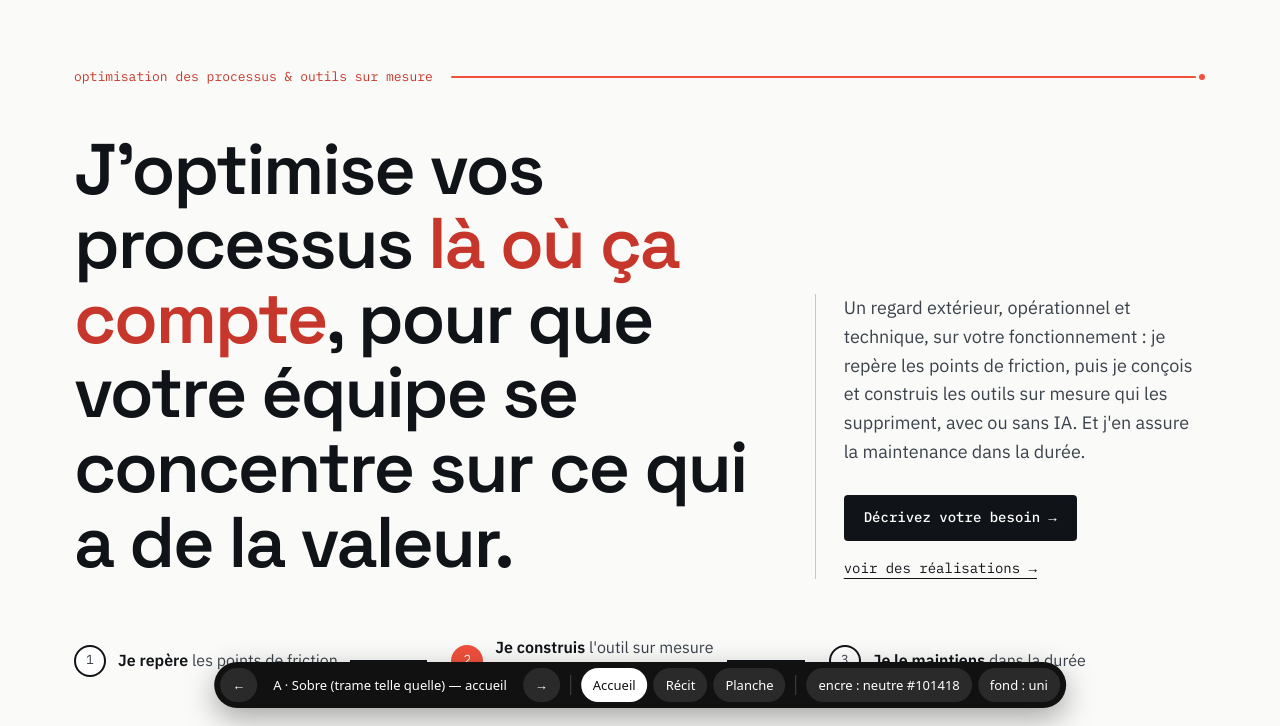
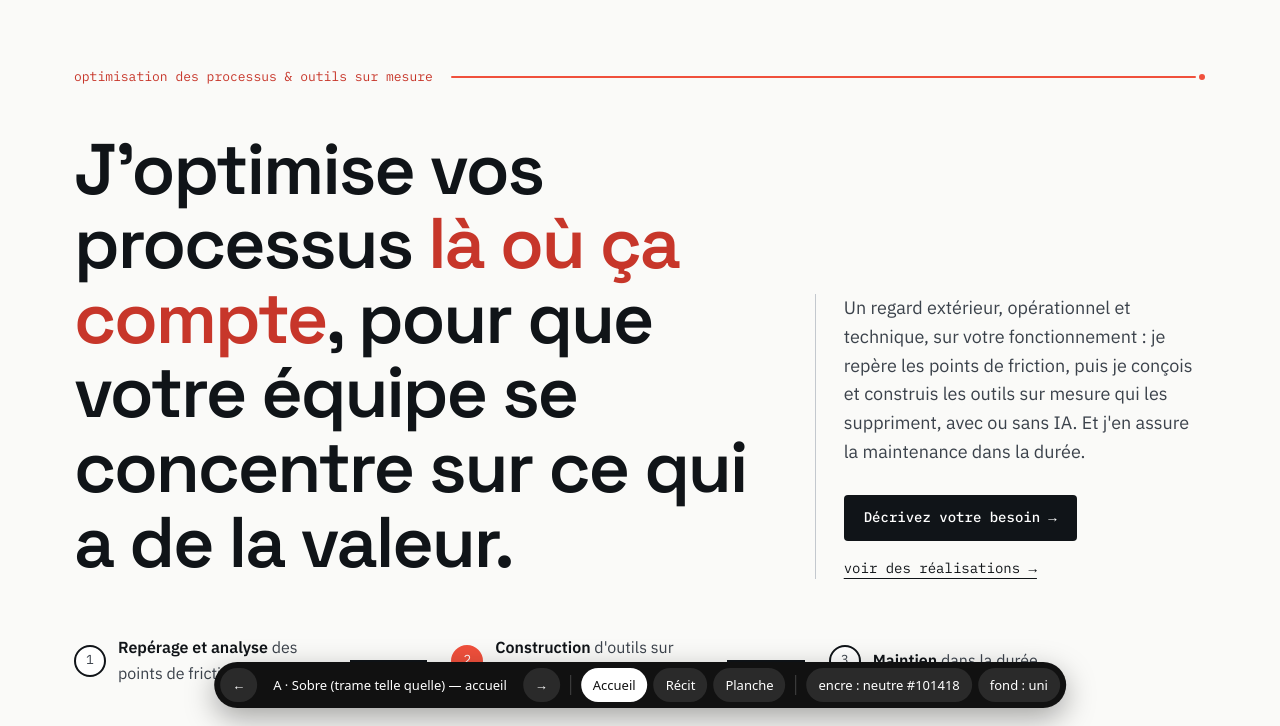
Before and after one commit to henritouchard/henritouchard, a plain HTML site: page prototypes/palette-typo/index.html in a window 1280 px wide. Shown: the part 74-800 px from the top of the page. Drawn offline with Linux system fonts and the light colour scheme.

Commit message:
Prototype : fil du héros sans verbe, surtitre du héros agrandi

```diff
--- a/prototypes/palette-typo/index.html
+++ b/prototypes/palette-typo/index.html
@@ -301,6 +301,7 @@ button{font:inherit;cursor:pointer}
 
 /* E : petit texte jamais en corail sur l'encre (lisibilité, daltonisme) ; le corail reste au filet, au point, aux boutons */
 .pE .surt{color:var(--ink-2)}
+.pE .hero .surt{font-size:15px;letter-spacing:.01em}
 /* dégradé léger sur les bandes encre (?grad=1) */
 body.grad.pD .hero,body.grad.pD .final{background:radial-gradient(ellipse 80% 110% at 100% 0%,#1F2731 0%,#101418 65%)}
 body.grad.pD .nav{background:#101418}
@@ -485,9 +486,9 @@ const accueil = () => `${navBar('accueil')}<main>
         <div class="btns"><a class="cta" href="#" data-brief>Décrivez votre besoin</a><a class="more" href="?page=recit" data-go="recit">voir des réalisations →</a></div></aside>
     </div>
     <ol class="chain">
-      <li><span class="dot">1</span><span><b>Je repère</b> les points de friction</span></li>
-      <li><span class="dot">2</span><span><b>Je construis</b> l'outil sur mesure qui les supprime</span></li>
-      <li><span class="dot">3</span><span><b>Je le maintiens</b> dans la durée</span></li>
+      <li><span class="dot">1</span><span><b>Repérage et analyse</b> des points de friction</span></li>
+      <li><span class="dot">2</span><span><b>Construction</b> d'outils sur mesure</span></li>
+      <li><span class="dot">3</span><span><b>Maintien</b> dans la durée</span></li>
     </ol>
   </div></section>
   <section class="sec s1"><div class="wrap sec-head">
```
